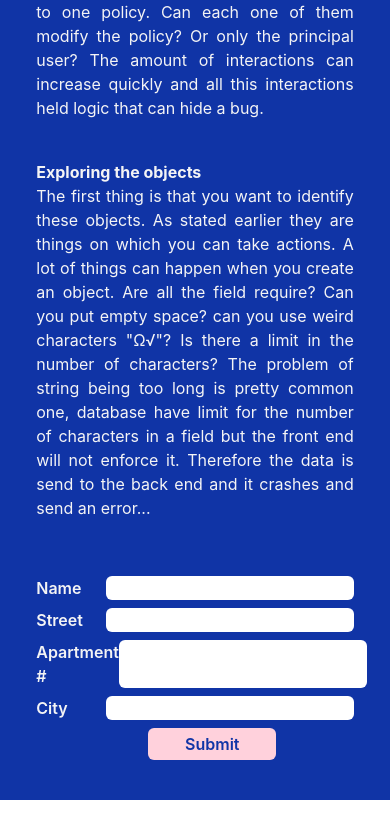
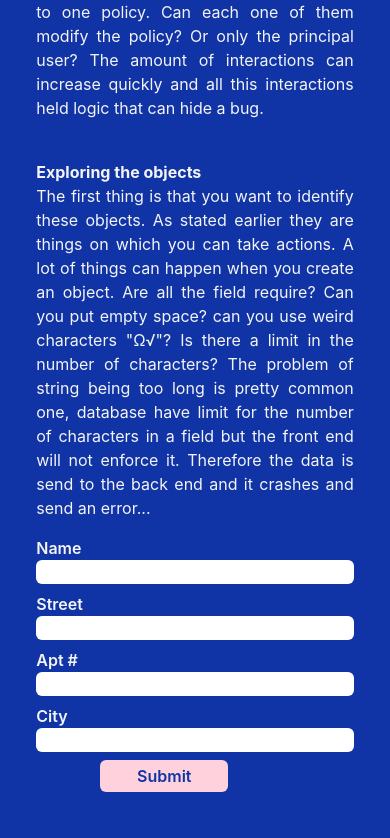
Before and after one commit to willot/Quality, a React (Create React App) app: page /objects in a window 390 px wide. Shown: the part 796-1634 px from the top of the page. Before the commit the page ends 1596 px from the top, so only its background shows below. Built offline with nearby package versions, Linux system fonts and the light colour scheme.

Commit message:
fix style issue on small phone

```diff
--- a/src/components/UserForm.tsx
+++ b/src/components/UserForm.tsx
@@ -13,8 +13,8 @@ export const UserForm = () => {
     return (
         <section className="bg-blue">
             <form onSubmit={save} className="flex flex-col space-y-2">
-                <label className="flex flex-row">
-                    <span className="w-28 font-semibold">Name</span>
+                <label className="flex flex-col sm:flex-row">
+                    <span className="w-16 font-semibold">Name</span>
                     <input className="text-blue rounded-md"
                            type="text"
                            name={"name"}
@@ -23,8 +23,8 @@ export const UserForm = () => {
                                setName(event.target.value)
                            }}/>
                 </label>
-                <label className="flex flex-row">
-                    <span className="w-28 font-semibold">Street</span>
+                <label className="flex flex-col sm:flex-row">
+                    <span className="w-16 font-semibold">Street</span>
                     <input className="text-blue rounded-md"
                            type="text"
                            name={"street"}
@@ -33,8 +33,8 @@ export const UserForm = () => {
                                setStreet(event.target.value)
                            }}/>
                 </label>
-                <label className="flex flex-row">
-                    <span className="w-28 font-semibold">Apartment #</span>
+                <label className="flex flex-col sm:flex-row">
+                    <span className="w-16 font-semibold">Apt #</span>
                     <input className="text-blue rounded-md"
                            type="text"
                            name={"apartment"}
@@ -43,8 +43,8 @@ export const UserForm = () => {
                                setApartment(event.target.value)
                            }}/>
                 </label>
-                <label className="flex flex-row">
-                    <span className="w-28 font-semibold">City</span>
+                <label className="flex flex-col sm:flex-row">
+                    <span className="w-16 font-semibold">City</span>
                     <input className="text-blue rounded-md"
                            type="text"
                            name={"city"}
@@ -53,7 +53,7 @@ export const UserForm = () => {
                                setCity(event.target.value)
                            }}/>
                 </label>
-                <input type="submit" value="Submit" className=" ml-28 w-32 h-8 bg-pink rounded-md text-blue font-semibold"/>
+                <input type="submit" value="Submit" className=" ml-16 w-32 h-8 bg-pink rounded-md text-blue font-semibold"/>
             </form>
         </section>
     )
--- a/src/pages/Entities.tsx
+++ b/src/pages/Entities.tsx
@@ -34,8 +34,8 @@ export const Entities = () => {
                         the number of characters? The problem of string being too long is pretty common one, database
                         have limit for the number of characters in a field but the front end will not enforce it.
                         Therefore the data is send to the back end and it crashes and send an error...</p>
+                <UserForm/>
                 </section>
-                <UserForm/>
             </section>
         </section>
     )
```
